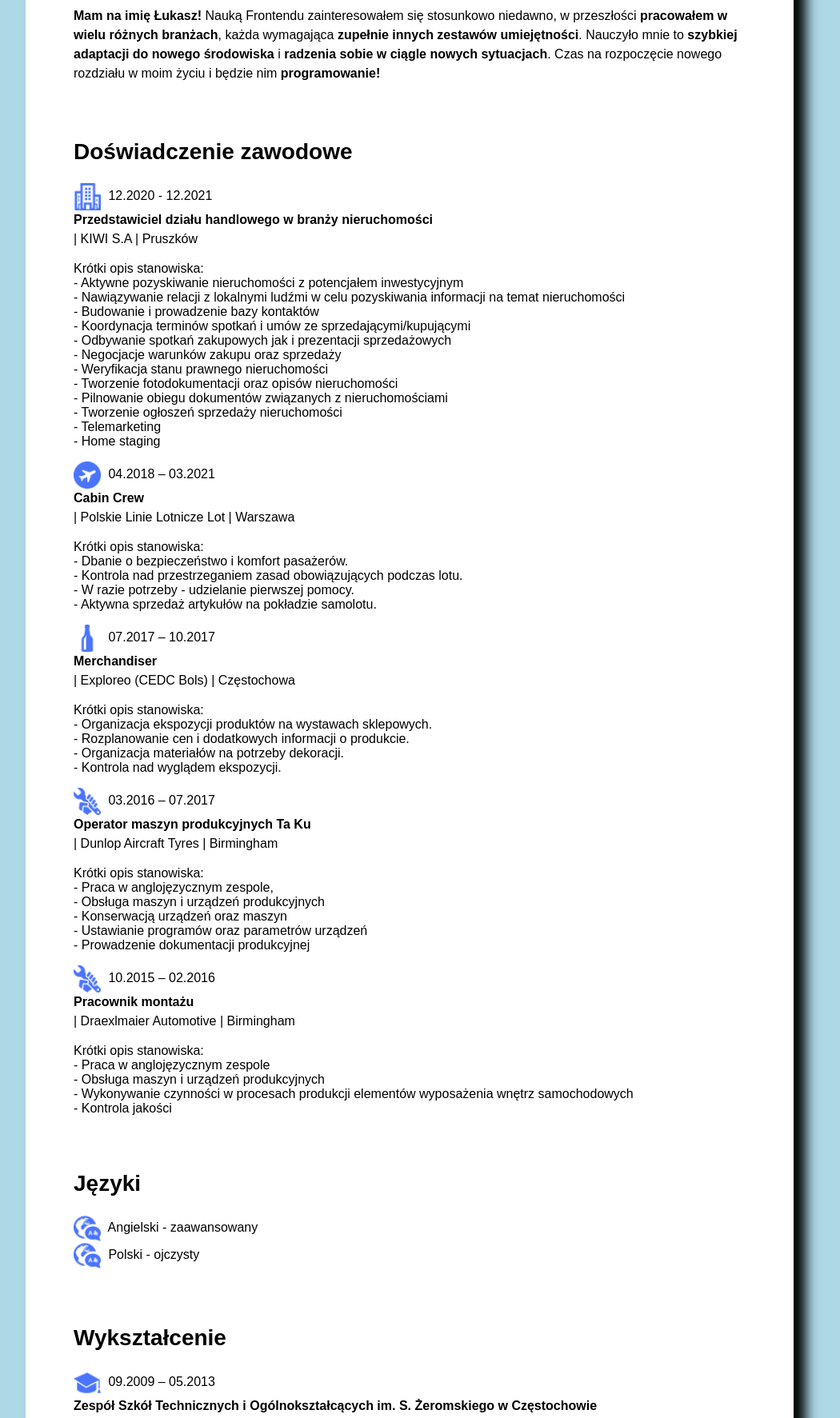
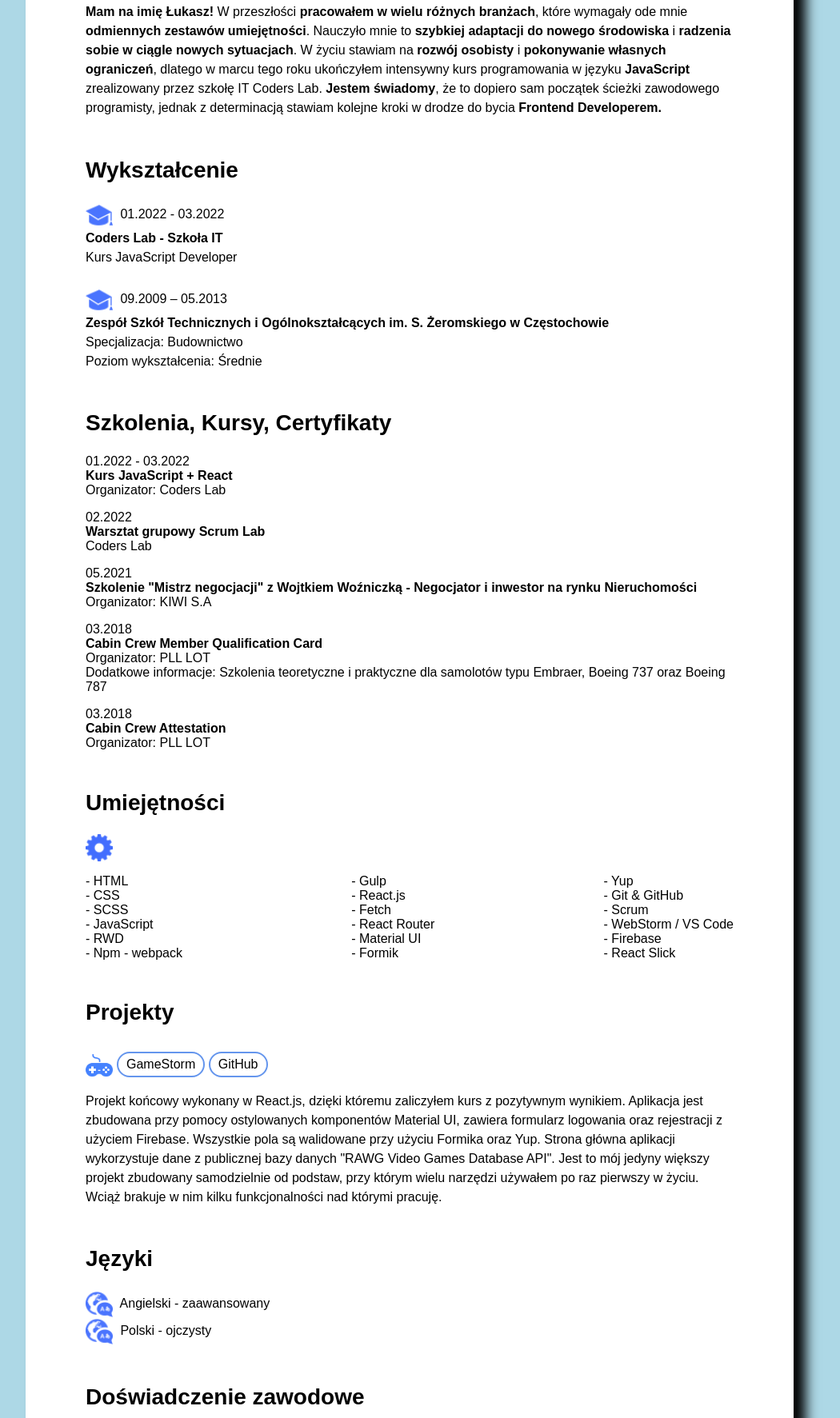
Before and after one commit to BojarzLukasz/CV, a plain HTML site: page index.html in a window 1280 px wide. Shown: the part 413-2186 px from the top of the page at 80% size, without its empty margins (128-1178 px from the left). Drawn offline with Linux system fonts and the light colour scheme.

Commit message:
CV minor changes

```diff
--- a/index.html
+++ b/index.html
@@ -27,150 +27,23 @@
                 <main>
                     <section>
                         <h2>O mnie</h2>
-                    <p> <b>Mam na imię Łukasz!</b> Nauką Frontendu zainteresowałem się stosunkowo niedawno, w przeszłości <b>pracowałem w wielu różnych branżach</b>,
-                        każda wymagająca <b>zupełnie innych zestawów umiejętności</b>. Nauczyło mnie to <b>szybkiej adaptacji do nowego środowiska</b>
-                        i <b>radzenia sobie w ciągle nowych sytuacjach</b>. Czas na rozpoczęcie nowego rozdziału w moim życiu i będzie nim <b>programowanie!</b>
+                        <p> <b>Mam na imię Łukasz!</b> W przeszłości <b>pracowałem w wielu różnych branżach</b>,
+                            które wymagały ode mnie <b>odmiennych zestawów umiejętności</b>.
+                             Nauczyło mnie to <b>szybkiej adaptacji do nowego środowiska</b>
+                            i <b>radzenia sobie w ciągle nowych sytuacjach</b>. W życiu stawiam na <b>rozwój osobisty</b>
+                             i <b>pokonywanie własnych ograniczeń</b>, dlatego w marcu tego roku ukończyłem
+                              intensywny kurs programowania w języku <b>JavaScript</b>
+                            zrealizowany przez szkołę IT Coders Lab. <b>Jestem świadomy</b>,
+                             że to dopiero sam początek ścieżki zawodowego programisty, jednak z determinacją stawiam kolejne kroki
+                              w drodze do bycia <b>Frontend Developerem.</b>
                     </p>
-                </section>
-                <section>
-                    <h2>Doświadczenie zawodowe</h2>
-                        <ul class="exp">
-                            <li><img class="icons" src="images/estates.png"/> 12.2020 - 12.2021</li>
-                                <li><b>Przedstawiciel działu handlowego w branży nieruchomości</b></li>
-                                <li> | KIWI S.A | Pruszków </li>
-                        </ul>
-                        <ul>Krótki opis stanowiska:
-                            <li>
-                                - Aktywne pozyskiwanie nieruchomości z potencjałem inwestycyjnym
-                            </li>
-                            <li>
-                                - Nawiązywanie relacji z lokalnymi ludźmi w celu pozyskiwania informacji na temat nieruchomości
-                            </li>
-                            <li>
-                                - Budowanie i prowadzenie bazy kontaktów
-                            </li>
-                            <li>
-                                - Koordynacja terminów spotkań i umów ze sprzedającymi/kupującymi
-                            </li>
-                            <li>
-                                - Odbywanie spotkań zakupowych jak i prezentacji sprzedażowych
-                            </li>
-                            <li>
-                                - Negocjacje warunków zakupu oraz sprzedaży
-                            </li>
-                            <li>
-                                - Weryfikacja stanu prawnego nieruchomości
-                            </li>
-                            <li>
-                                - Tworzenie fotodokumentacji oraz opisów nieruchomości
-                            </li>
-                            <li>
-                                - Pilnowanie obiegu dokumentów związanych z nieruchomościami
-                            </li>
-                            <li>
-                                - Tworzenie ogłoszeń sprzedaży nieruchomości
-                            </li>
-                            <li>
-                                - Telemarketing
-                            </li>
-                            <li>
-                                - Home staging
-                            </li>
-                        </ul>
-                        <ul class="exp">
-                            <li><img class="icons" src="images/cabin.png"/> 04.2018 – 03.2021 </li>
-                            <li><b>Cabin Crew</b></li>
-                            <li>| Polskie Linie Lotnicze Lot | Warszawa </li>
-                        </ul>
-                        <ul>Krótki opis stanowiska:
-                            <li>
-                                - Dbanie o bezpieczeństwo i komfort pasażerów.
-                            </li>
-                            <li>
-                                - Kontrola nad przestrzeganiem zasad obowiązujących podczas
-                                lotu.
-                            </li>
-                            <li>
-                                - W razie potrzeby - udzielanie pierwszej pomocy.
-                            </li>
-                            <li>
-                                - Aktywna sprzedaż artykułów na pokładzie samolotu.
-                            </li>
-                        </ul>
-                        <ul class="exp">
-                            <li><img class="icons" src="images/bols.png"/> 07.2017 – 10.2017 </li>
-                            <li><b>Merchandiser</b></li>
-                            <li>| Exploreo (CEDC Bols) | Częstochowa </li>
-                        </ul>
-                        <ul>Krótki opis stanowiska:
-                            <li>
-                                - Organizacja ekspozycji produktów na wystawach sklepowych.
-                            </li>
-                            <li>
-                                - Rozplanowanie cen i dodatkowych informacji o produkcie.
-                            </li>
-                            <li>
-                                - Organizacja materiałów na potrzeby dekoracji.
-                            </li>
-                            <li>
-                                - Kontrola nad wyglądem ekspozycji.
-                            </li>
-                        </ul>
-                        <ul class="exp">
-                            <li><img class="icons" src="images/work.png"/> 03.2016 – 07.2017 </li>
-                            <li><b>Operator maszyn produkcyjnych Ta Ku</b></li>
-                            <li>| Dunlop Aircraft Tyres | Birmingham </li>
-                        </ul>
-                        <ul>Krótki opis stanowiska:
-                            <li>
-                                - Praca w anglojęzycznym zespole,
-                            </li>
-                            <li>
-                                - Obsługa maszyn i urządzeń produkcyjnych
-                            </li>
-                            <li>
-                                - Konserwacją urządzeń oraz maszyn
-                            </li>
-                            <li>
-                                - Ustawianie programów oraz parametrów urządzeń
-                            </li>
-                            <li>
-                                - Prowadzenie dokumentacji produkcyjnej
-                            </li>
-                            </ul>
-                            <ul class="exp">
-                                <li><img class="icons" src="images/work.png"/> 10.2015 – 02.2016 </li>
-                                <li><b>Pracownik montażu</b></li>
-                                <li>| Draexlmaier Automotive | Birmingham </li>
-                            </ul>
-                            <ul>Krótki opis stanowiska:
-                                <li>
-                                    - Praca w anglojęzycznym zespole
-                                </li>
-                                <li>
-                                    - Obsługa maszyn i urządzeń produkcyjnych
-                                </li>
-                                <li>
-                                    - Wykonywanie
-                                    czynności w procesach produkcji elementów wyposażenia
-                                    wnętrz samochodowych
-                                </li>
-                                <li>
-                                    - Kontrola jakości
-                                </li>
-                            </ul>
-                        </ul>
-                    </section>
-                    <section>
-                        <h2>Języki</h2>
-                            <ul>
-                                <li><img class="icons" src="images/ang.png"/> Angielski - zaawansowany</li>
-                                <li><img class="icons" src="images/ang.png"/> Polski - ojczysty </li>
-                            </ul>
                 </section>
                         <section>
                             <h2>Wykształcenie</h2>
                                 <ul class="school">
+                                    <li><img class="icons" src="images/szkola.png"/> 01.2022 - 03.2022</li>
+                                    <li><b>Coders Lab - Szkoła IT</b></li>
+                                    <li>Kurs JavaScript Developer</li></br>
                                     <li><img class="icons" src="images/szkola.png"/> 09.2009 – 05.2013</li>
                                         <li><b>Zespół Szkół Technicznych i Ogólnokształcących im. S.
                                         Żeromskiego w Częstochowie</b></li>
@@ -180,9 +53,14 @@
                     </section>
                         <section>
                             <h2>Szkolenia, Kursy, Certyfikaty</h2>
-                        <ul>Wkrótce
-                            <li><b>Bootcamp JavaScript</b></li>
-                            <li>Organizator: CodersLab</li>
+                            <ul>01.2022 - 03.2022
+                                <li><b>Kurs JavaScript + React</b></li>
+                                <li>Organizator: Coders Lab</li>
+                            </ul>
+                            <ul>
+                                <li>02.2022</li>
+                                <li><b>Warsztat grupowy Scrum Lab</b></li>
+                                <li>Coders Lab</li>
                             </ul>
                                 <ul> 05.2021
                                     <li><b>Szkolenie "Mistrz negocjacji" z Wojtkiem Woźniczką - Negocjator i inwestor na rynku Nieruchomości</b></li>
@@ -201,12 +79,89 @@
                             </ul>
                     </section>
                         <section>
+                            <h2>Umiejętności</h2>
+                                    <img class="icons" src="images/tech.png"/>
+                                      <ul class="skills">
+                                        <ul>
+                                            <li>- HTML</li>
+                                            <li>- CSS</li>
+                                            <li>- SCSS</li>
+                                            <li>- JavaScript</li>
+                                            <li>- RWD </li>
+                                            <li>- Npm - webpack</li>
+                                        </ul>
+                                        <ul>
+                                            <li>- Gulp</li>
+                                            <li>- React.js</li>
+                                            <li>- Fetch</li>
+                                            <li>- React Router</li>
+                                            <li>- Material UI</li>
+                                            <li>- Formik</li>
+                                         </ul>
+                                         <ul>
+                                            <li>- Yup</li>
+                                            <li>- Git & GitHub</li>
+                                            <li>- Scrum</li>
+                                            <li>- WebStorm / VS Code</li>
+                                            <li>- Firebase</li>
+                                            <li>- React Slick</li>
+                                        </ul>
+                                    </ul>
+                                </ul>
+                    </section>
+                    <section>
+                        <h2>Projekty</h2>
+                            <ul>
+                                <li><img class="icons" src="images/gamestorm.png"/><a class="gamestorm-link" href="https://gamestorm.netlify.app/">GameStorm</a> <a class="gamestorm-link" href="https://github.com/BojarzLukasz/GameStorm-react-in-progress">GitHub</a></li>
+
+                                <p>Projekt końcowy wykonany w React.js, dzięki któremu zaliczyłem kurs z pozytywnym wynikiem. Aplikacja jest zbudowana przy pomocy ostylowanych komponentów Material UI,
+                                     zawiera formularz logowania oraz rejestracji z użyciem Firebase. Wszystkie pola są walidowane przy użyciu Formika oraz Yup.
+                                     Strona główna aplikacji wykorzystuje dane z publicznej bazy danych "RAWG Video Games Database API". Jest to mój jedyny większy projekt zbudowany samodzielnie od podstaw, przy którym
+                                      wielu narzędzi używałem po raz pierwszy w życiu. Wciąż brakuje w nim kilku funkcjonalności nad którymi pracuję.</p>
+                            </ul>
+                    </section>
+                        <section>
+                            <h2>Języki</h2>
+                                <ul>
+                                    <li><img class="icons" src="images/ang.png"/> Angielski - zaawansowany</li>
+                                    <li><img class="icons" src="images/ang.png"/> Polski - ojczysty </li>
+                            </ul>
+                    </section>
+                        <section>
+                            <h2>Doświadczenie zawodowe</h2>
+                                <ul class="exp">
+                                    <li><img class="icons" src="images/estates.png"/> 12.2020 - 12.2021</li>
+                                        <li><b>Przedstawiciel działu handlowego w branży nieruchomości</b></li>
+                                        <li> | KIWI S.A | Pruszków </li>
+                            </ul>
+                                <ul class="exp">
+                                    <li><img class="icons" src="images/cabin.png"/> 04.2018 – 03.2021 </li>
+                                    <li><b>Cabin Crew</b></li>
+                                    <li>| Polskie Linie Lotnicze Lot | Warszawa </li>
+                            </ul>
+                                <ul class="exp">
+                                    <li><img class="icons" src="images/bols.png"/> 07.2017 – 10.2017 </li>
+                                    <li><b>Merchandiser</b></li>
+                                    <li>| Exploreo (CEDC Bols) | Częstochowa </li>
+                            </ul>
+                                <ul class="exp">
+                                    <li><img class="icons" src="images/work.png"/> 03.2016 – 07.2017 </li>
+                                    <li><b>Operator maszyn produkcyjnych Ta Ku</b></li>
+                                    <li>| Dunlop Aircraft Tyres | Birmingham </li>
+                            </ul>
+                                    <ul class="exp">
+                                        <li><img class="icons" src="images/work.png"/> 10.2015 – 02.2016 </li>
+                                        <li><b>Pracownik montażu</b></li>
+                                        <li>| Draexlmaier Automotive | Birmingham </li>
+                                </ul>
+                        </section>
+                        <section>
                             <h2>Zainteresowania</h2>
-                            <ul class="hobbies">
+                                <ul class="flexy">
                                     <li><img class="icons" src="images/podroze.png"/>
                                         <h3>Podróże</h3>
                                         <p>Lotnicza przeszłość pokazała mi, jak cudowne jest poznawanie innych kultur.
-                                        Podróżowanie poszerza horyzonty, otwiera umysł, uczy jak ważnym i uniwersalnym językiem jest prosty uśmiech.
+                                            Podróżowanie poszerza horyzonty, uczy jak ważnym i uniwersalnym językiem jest prosty uśmiech.
                                             Pomaga dostrzegać i akceptować różnice, a także
                                             pozwala próbować, i cieszyć się nowymi małymi rzeczami.
                                         </p>
@@ -227,6 +182,14 @@
                                         </p>
                                 </li>
                     </section>
+                    <section class="footer">
+                    <p style="font-size: 11px">Wyrażam zgodę na przetwarzanie danych osobowych zawartych w niniejszym dokumencie
+                        do realizacji procesu rekrutacji zgodnie z ustawą z dnia 10 maja 2018 roku o ochronie
+                        danych osobowych (Dz. Ustaw z 2018, poz. 1000) oraz zgodnie z Rozporządzeniem
+                        Parlamentu Europejskiego i Rady (UE) 2016/679 z dnia 27 kwietnia 2016 r. w sprawie
+                        ochrony osób fizycznych w związku z przetwarzaniem danych osobowych i w sprawie
+                        swobodnego przepływu takich danych oraz uchylenia dyrektywy 95/46/WE (RODO).</p>
+                    </section>
             </main>
         </div>
     </body>
--- a/style.css
+++ b/style.css
@@ -1,17 +1,18 @@
 body {
   font-family: Arial;
-    background-color:lightblue ;
+  background-color: lightblue;
   padding: 40px 0;
+}
 
+main {
+  padding: 15px;
 }
 
 .container {
-
   width: 960px;
   margin: 0 auto;
   background-color: white;
   box-shadow: 15px 25px 15px;
-
 }
 
 .cv-link {
@@ -28,13 +29,32 @@ body {
 .cv-link:hover {
   color: white;
   background-color: cornflowerblue;
-
 }
 
 .cv-link:focus {
   color: white;
   background-color: cornflowerblue;
+}
 
+.gamestorm-link {
+  border: 2px solid cornflowerblue;
+  color: black;
+  text-decoration: none;
+  padding: 5px 10px;
+  display: inline-block;
+  margin-top: 10px;
+  border-radius: 26px;
+  transition: 0.7s;
+}
+
+.gamestorm-link:hover {
+  color: white;
+  background-color: cornflowerblue;
+}
+
+.gamestorm-link:focus {
+  color: white;
+  background-color: cornflowerblue;
 }
 
 h1 {
@@ -55,9 +75,9 @@ img {
   height: 180px;
 }
 
-section, header {
-    padding: 10px 60px 20px 60px;
-
+section,
+header {
+  padding: 5px 60px 5px 60px;
 }
 
 header {
@@ -96,24 +116,29 @@ header li {
   margin-right: 5px;
 }
 
-.hobbies {
-    display:flex;
+.flexy {
+  display: flex;
 }
 
-.hobbies li {
+.flexy li {
   width: 33.3%;
-
 }
 
 p {
   line-height: 1.5;
 }
 
-.hobbies p {
+.flexy p {
   width: 250px;
-    color:gray;
+  color: gray;
 }
 
-.school, .exp{
+.school,
+.exp {
   line-height: 1.5;
 }
+
+.skills {
+  display: flex;
+  justify-content: space-between;
+}
```
Also changed, not shown: images/gamestorm.png (added), images/tech.png (added). Lines whose indentation alone changed are shown as unchanged.
